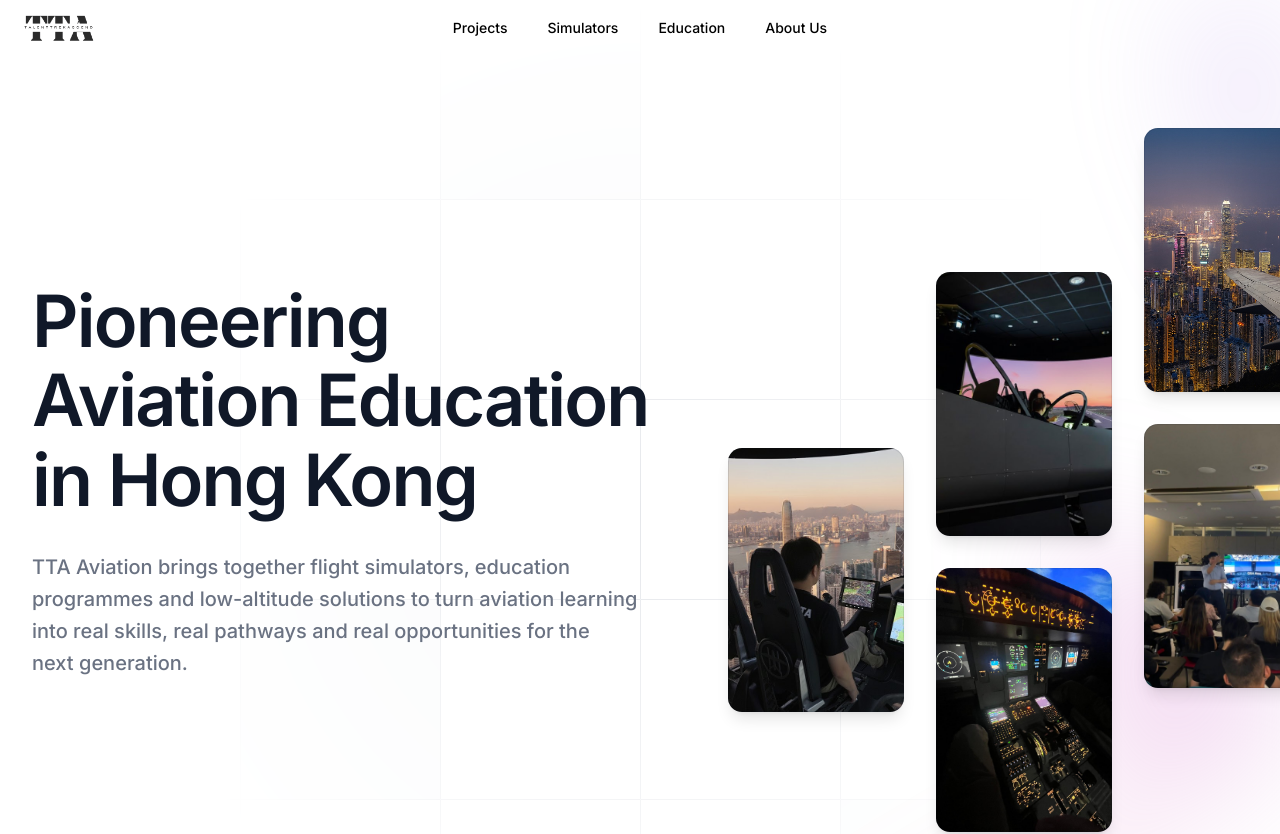
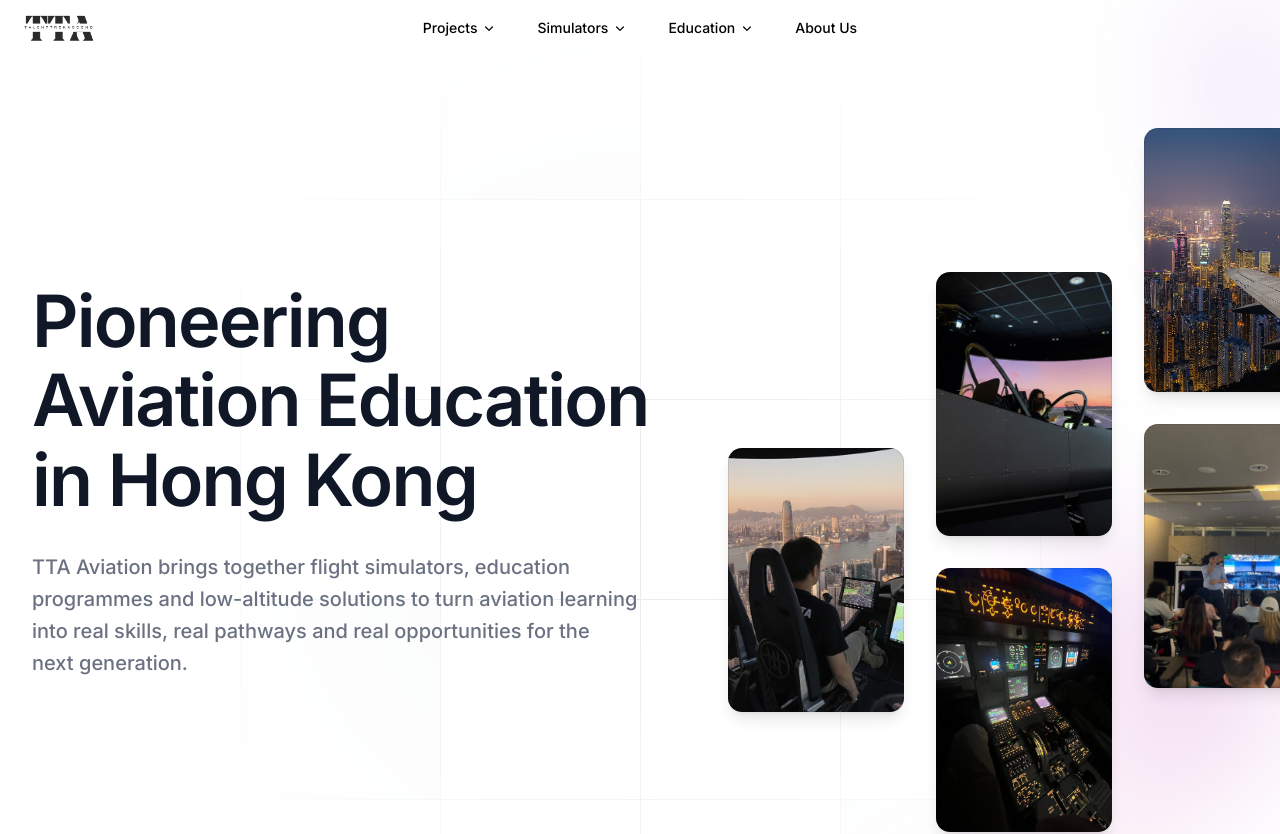
Before and after one commit to austinttahk-blip/tta-website, a Next.js app: page /about in a window 1280 px wide. Shown: the top 834 px of the page. Built offline with nearby package versions, Linux system fonts and the light colour scheme.

Commit message:
Refactor Standard Solutions and Resizable Navbar components to enhance UI. Adjust font size for feature display and improve dropdown animation with new icon integration for better user experience.

```diff
--- a/src/app/simulators/standard-solutions/page.jsx
+++ b/src/app/simulators/standard-solutions/page.jsx
@@ -146,7 +146,7 @@
                       <svg className="h-2 w-2 flex-none text-gray-400 mt-2" viewBox="0 0 8 8" fill="currentColor" aria-hidden="true">
                         <circle cx="4" cy="4" r="4" />
                       </svg>
-                      <span className="text-base font-medium text-slate-700">{feature}</span>
+                      <span className="text-sm font-medium text-slate-700">{feature}</span>
                     </li>
                   ))}
                 </ul>
--- a/src/components/ui/resizable-navbar.jsx
+++ b/src/components/ui/resizable-navbar.jsx
@@ -2,6 +2,7 @@
 import Link from "next/link";
 import { cn } from "@/lib/utils";
 import { IconMenu2, IconX } from "@tabler/icons-react";
+import { ChevronDownIcon } from "@heroicons/react/20/solid";
 import {
   motion,
   AnimatePresence,
@@ -96,8 +97,7 @@
         <div
           key={`nav-item-${idx}`}
           className="relative"
-          onMouseEnter={() => setHovered(idx)}
-          onMouseLeave={() => setHovered(null)}>
+          onMouseEnter={() => setHovered(idx)}>
           <a
             onClick={onItemClick}
             style={{
@@ -119,16 +119,37 @@
                 }}
                 className="absolute inset-0 h-full w-full rounded-full" />
             )}
-            <span className="relative z-20">{item.name}</span>
+            <span className="relative z-20 flex items-center gap-1">
+              {item.name}
+              {item.subItems && item.subItems.length > 0 && (
+                <motion.span
+                  animate={{
+                    rotate: hovered === idx ? 180 : 0,
+                  }}
+                  transition={{
+                    type: "spring",
+                    stiffness: 400,
+                    damping: 30,
+                  }}
+                  className="inline-flex">
+                  <ChevronDownIcon className="w-4 h-4" />
+                </motion.span>
+              )}
+            </span>
           </a>
           {item.subItems && item.subItems.length > 0 && (
             <AnimatePresence>
               {hovered === idx && (
                 <motion.div
-                  initial={{ opacity: 0, y: -10 }}
-                  animate={{ opacity: 1, y: 0 }}
-                  exit={{ opacity: 0, y: -10 }}
-                  transition={{ duration: 0.2 }}
+                  initial={{ opacity: 0, y: 10, scale: 0.95 }}
+                  animate={{ opacity: 1, y: 0, scale: 1 }}
+                  exit={{ opacity: 0, y: 10, scale: 0.95 }}
+                  transition={{
+                    type: "spring",
+                    stiffness: 400,
+                    damping: 30,
+                    mass: 0.8,
+                  }}
                   className="absolute top-full left-1/2 transform -translate-x-1/2 mt-2 z-[70]"
                   style={{ minWidth: '200px' }}>
                   <div
```
